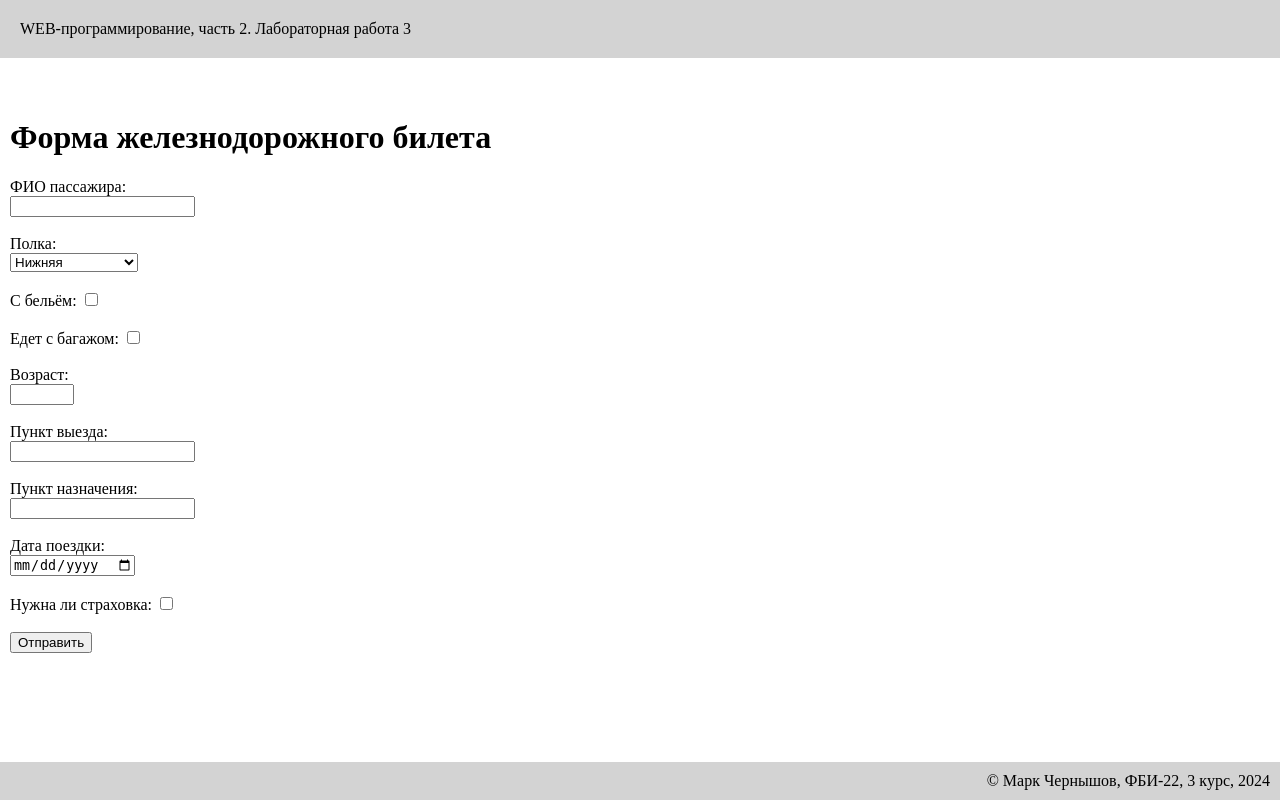
After one commit to MarcusRonnast/second_work, a Flask app: page /lab3/ticket in a window 1280 px wide. The commit adds this page. Run offline with Flask 3, Linux system fonts and the light colour scheme.

Commit message:
Железнодорожный билет

```diff
--- a/lab3.py
+++ b/lab3.py
@@ -69,6 +69,8 @@ def pay():
         price += 10
 
     return render_template('lab3/pay.html', drink = drink, price = price)
+
+
 @lab3.route('/lab3/success_pay', methods=['GET'])
 def success_pay():
     drink = request.args.get('drink')
@@ -98,3 +100,52 @@ def settings():
         font_size=font_size,
         font_weight=font_weight))
     return resp
+
+
+@lab3.route('/lab3/ticket', methods=['GET', 'POST'])
+def ticket():
+    if request.method == "POST":
+        name = request.form.get('name')
+        place = request.form.get('place')
+        bele = request.form.get('bele')
+        bag = request.form.get('bag')
+        age = request.form.get('age')
+        outpoint = request.form.get('outpoint')
+        inpoint = request.form.get('inpoint')
+        date = request.form.get('date')
+        safety = request.form.get('safety')
+        if int(age) < 1 or int(age) > 120:
+            return 'Incorrect age', 400
+
+        adult = 1000
+        kid = 700
+        price = 0
+        ticket_type = ''
+        if int(age) >= 18:
+            price += adult
+            ticket_type = 'Взрослый билет'
+            if place in ['нижняя', 'нижняя боковая']:
+                price += 100
+            if bele == 'on':
+                price += 75
+            if bag == 'on':
+                price += 250
+            if safety == 'on':
+                price += 150
+        else:
+            ticket_type = 'Детский билет'
+            price += kid
+            if place in ['нижняя', 'нижняя боковая']:
+                price += 100
+            if bele == 'on':
+                price += 75
+            if bag == 'on':
+                price += 250
+            if safety == 'on':
+                price += 150
+        return render_template('lab3/success_ticket.html', name=name, age=age, place=place,
+                               outpoint=outpoint, inpoint=inpoint,
+                               date=date, ticket_type=ticket_type,
+                               price=price)
+
+    return render_template('lab3/ticket.html')
--- a/templates/lab3/lab3.html
+++ b/templates/lab3/lab3.html
@@ -16,5 +16,6 @@
         <li><a href="/lab3/form1">Форма 1</a></li>
         <li><a href="/lab3/order">Заказ</a></li>
         <li><a href="/lab3/settings">Настройки</a></li>
+        <li><a href="/lab3/ticket">Железнодорожный билет</a></li>
     </ol>
 {% endblock %}
--- /dev/null
+++ b/templates/lab3/ticket.html
@@ -0,0 +1,32 @@
+{% extends "base.html" %}
+{# номер лабораторной работы: #}
+{% block lab %}Лабораторная работа 3{% endblock %}
+{% block main %}
+    <h1>Форма железнодорожного билета</h1>
+    <form method="POST">
+        <label for="name">ФИО пассажира:</label><br>
+        <input type="text" id="name" name="name" required><br><br>
+        <label for="place">Полка:</label><br>
+        <select id="place" name="place" required>
+            <option value="нижняя">Нижняя</option>
+            <option value="верхняя">Верхняя</option>
+            <option value="нижняя боковая">Нижняя боковая</option>
+            <option value="верхняя боковая">Верхняя боковая</option>
+        </select><br><br>
+        <label for="bele">С бельём:</label>
+        <input type="checkbox" id="bele" name="bele"><br><br>
+        <label for="bag">Едет с багажом:</label>
+        <input type="checkbox" id="bag" name="bag"><br><br>
+        <label for="age">Возраст:</label><br>
+        <input type="number" id="age" name="age" min="1" max="120" required><br><br>
+        <label for="outpoint">Пункт выезда:</label><br>
+        <input type="text" id="outpoint" name="outpoint" required><br><br>
+        <label for="inpoint">Пункт назначения:</label><br>
+        <input type="text" id="inpoint" name="inpoint" required><br><br>
+        <label for="date">Дата поездки:</label><br>
+        <input type="date" id="date" name="date" required><br><br>
+        <label for="safety">Нужна ли страховка:</label>
+        <input type="checkbox" id="safety" name="safety"><br><br>
+        <button type="submit">Отправить</button>
+    </form>
+{% endblock %}
```
Also changed, not shown: templates/lab3/success_ticket.html (added, +14 -0 lines).
